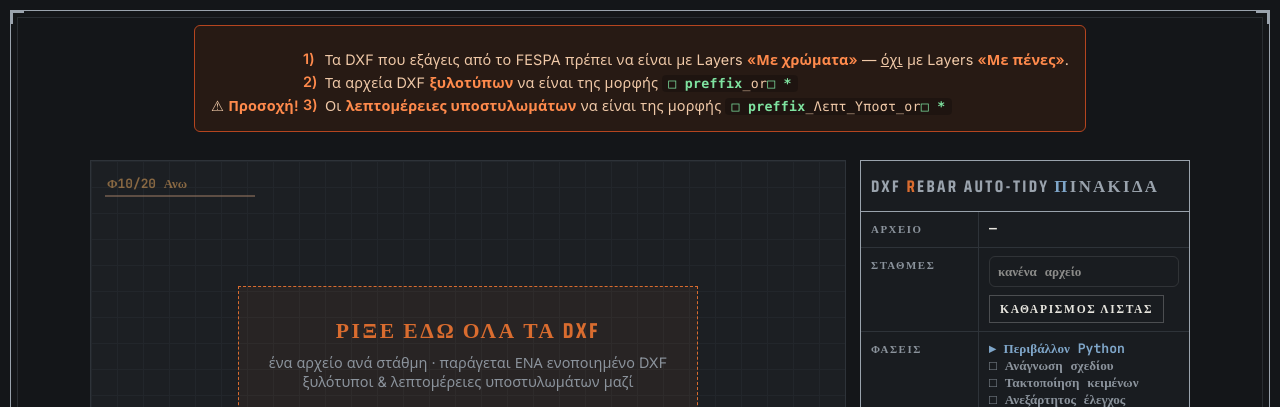
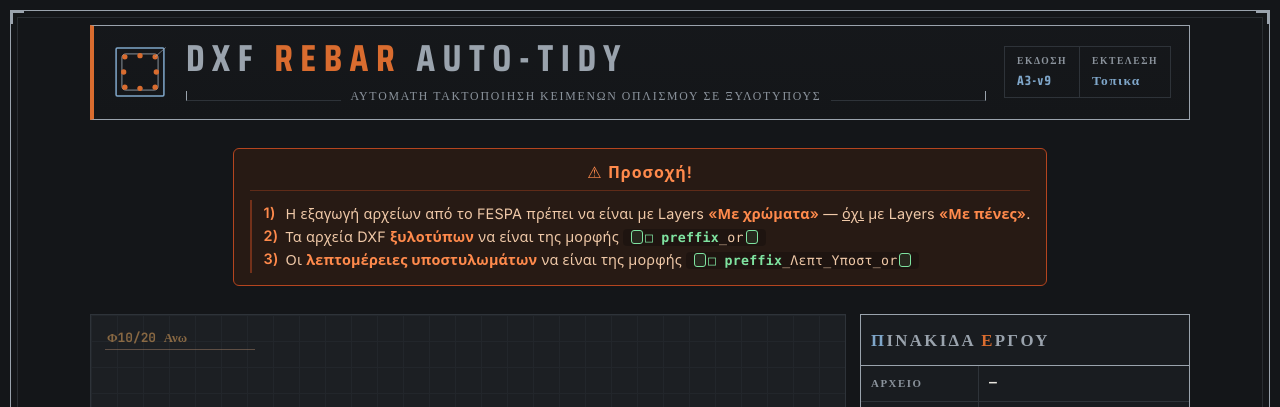
Before and after one commit to axoul1979-pixel/dxf-rebar-organizer, a plain HTML site: page index.html in a window 1280 px wide. Shown: the top 407 px of the page. Drawn offline with Linux system fonts and the light colour scheme.

Commit message:
Add files via upload

```diff
--- a/index.html
+++ b/index.html
@@ -92,6 +92,40 @@
   .credit .txt b{ color:var(--frame); font-weight:700; }
   @media (prefers-reduced-motion: reduce){ .spin{ animation:none; } }
 
+  /* --- ΚΕΦΑΛΙΔΑ: πινακίδα τίτλου σχεδίου --- */
+  .titleblock{ display:grid; grid-template-columns:auto 1fr auto; align-items:center; gap:18px;
+               padding:14px 18px; margin-bottom:14px;
+               border:1px solid var(--frame); border-left:4px solid var(--y);
+               background:linear-gradient(180deg,#1b1e2233,#14161900); }
+  .titleblock .mark{ width:56px; height:56px; flex:none; }
+  .titleblock .mark .sec{ fill:none; stroke:var(--cy); stroke-width:2.6; }
+  .titleblock .mark .stir{ fill:none; stroke:var(--frame); stroke-width:1.5; }
+  .titleblock .mark .bars circle{ fill:var(--y); }
+  .titleblock .mark .lead{ fill:none; stroke:var(--frame); stroke-width:1.2; }
+  .titleblock h1{ margin:0; font:700 clamp(1.5rem,3.4vw,2.35rem) 'Saira Condensed';
+                  letter-spacing:.2em; text-transform:uppercase; color:var(--frame); line-height:1; }
+  .titleblock h1 em{ font-style:normal; color:var(--y); }
+  /* γραμμή διάστασης: το υπότιτλο κάθεται μέσα στο κενό της, όπως σε ξυλότυπο */
+  .titleblock .dim{ display:flex; align-items:center; gap:10px; margin-top:9px; }
+  .titleblock .dim::before, .titleblock .dim::after{
+        content:""; flex:1; height:9px; border-bottom:1px solid var(--hair); }
+  .titleblock .dim::before{ border-left:1px solid var(--frame); }
+  .titleblock .dim::after{ border-right:1px solid var(--frame); }
+  .titleblock .dim span{ font:500 .74rem 'Saira Condensed'; letter-spacing:.15em;
+                         text-transform:uppercase; color:var(--dim); white-space:nowrap; }
+  .titleblock .meta{ display:flex; gap:0; margin:0; border:1px solid var(--hair); }
+  .titleblock .meta > div{ padding:6px 12px; border-right:1px solid var(--hair); }
+  .titleblock .meta > div:last-child{ border-right:0; }
+  .titleblock .meta dt{ font:700 .6rem 'Saira Condensed'; letter-spacing:.16em;
+                        text-transform:uppercase; color:var(--dim); }
+  .titleblock .meta dd{ margin:2px 0 0; font:700 .84rem 'Saira Condensed';
+                        letter-spacing:.1em; color:var(--cy); }
+  @media (max-width:900px){
+    .titleblock{ grid-template-columns:auto 1fr; gap:12px; }
+    .titleblock .meta{ grid-column:1/-1; }
+    .titleblock .dim span{ white-space:normal; }
+  }
+
   /* --- λίστα σταθμών --- */
   .flist{ max-height:210px; overflow:auto; border:1px solid rgba(255,255,255,.10); border-radius:6px; }
   .fl-empty{ padding:6px 8px; opacity:.55; }
@@ -105,13 +139,21 @@
   button.mini{ width:auto; margin-top:8px; padding:4px 10px; font-size:11.5px;
                background:transparent; border:1px solid rgba(255,255,255,.22); color:inherit; }
   /* --- κανόνες ονοματοδοσίας --- */
-  .warn-note .rules{ margin:8px 0 0; padding:0; list-style:none; counter-reset:r;
-                     text-align:left; display:inline-block; }
+  .warn-note .wn-title{ display:block; font-size:1rem; letter-spacing:.06em; color:#ff8a4c;
+                        padding-bottom:7px; margin-bottom:9px;
+                        border-bottom:1px solid #b5451f66; }
+  .warn-note .rules{ margin:0; padding:0 0 0 12px; list-style:none; counter-reset:r;
+                     text-align:left; display:inline-block; vertical-align:top;
+                     border-left:2px solid #b5451f88; }
   .warn-note .rules li{ counter-increment:r; margin:4px 0; padding-left:22px; position:relative; }
   .warn-note .rules li::before{ content:counter(r) ")"; position:absolute; left:0; color:#ff8a4c; font-weight:700; }
   .warn-note code{ font-family:ui-monospace,Consolas,monospace; font-size:.92em;
                    background:#00000038; padding:1px 6px; border-radius:4px; letter-spacing:.02em; }
   .warn-note code .ph{ color:#7fe3a0; font-weight:700; }
+  /* χωριστά κενά κουτάκια, ίδιο μέγεθος, πριν και μετά */
+  .warn-note code .box{ display:inline-block; width:.9em; height:1.05em; vertical-align:-.2em;
+                        margin:0 2px; border:1.5px solid #7fe3a0; border-radius:3px;
+                        background:#7fe3a01a; }
   /* --- η υπογραφή να μην ακουμπά τον πάτο --- */
   .credit{ margin-bottom:34px; }
 </style>
@@ -121,15 +163,36 @@
   <span class="tick tl"></span><span class="tick tr"></span><span class="tick bl"></span><span class="tick br"></span>
   <div class="grid">
 
+    <header class="titleblock" style="grid-column:1/-1;">
+      <svg class="mark" viewBox="0 0 96 96" aria-hidden="true">
+        <rect x="7" y="7" width="82" height="82" rx="2" class="sec"/>
+        <rect x="17" y="17" width="62" height="62" rx="7" class="stir"/>
+        <g class="bars">
+          <circle cx="22" cy="22" r="4.6"/><circle cx="48" cy="20" r="4.6"/><circle cx="74" cy="22" r="4.6"/>
+          <circle cx="20" cy="48" r="4.6"/><circle cx="76" cy="48" r="4.6"/>
+          <circle cx="22" cy="74" r="4.6"/><circle cx="48" cy="76" r="4.6"/><circle cx="74" cy="74" r="4.6"/>
+        </g>
+        <path class="lead" d="M74 22 L92 6"/>
+      </svg>
+      <div class="tt">
+        <h1>DXF <em>REBAR</em> AUTO-TIDY</h1>
+        <div class="dim"><span>Αυτόματη τακτοποίηση κειμένων οπλισμού σε ξυλοτύπους</span></div>
+      </div>
+      <dl class="meta">
+        <div><dt>Εκδοση</dt><dd>A3-v9</dd></div>
+        <div><dt>Εκτελεση</dt><dd>Τοπικα</dd></div>
+      </dl>
+    </header>
+
     <div class="warn-note" style="grid-column:1/-1;">
-      ⚠ <b>Προσοχή!</b>
+      <div class="wn-title">⚠ <b>Προσοχή!</b></div>
       <ol class="rules">
-        <li>Τα DXF που εξάγεις από το FESPA πρέπει να είναι με Layers
+        <li>Η εξαγωγή αρχείων από το FESPA πρέπει να είναι με Layers
             <b>«Με χρώματα»</b> — <u>όχι</u> με Layers <b>«Με πένες»</b>.</li>
         <li>Τα αρχεία DXF <b>ξυλοτύπων</b> να είναι της μορφής
-            <code><span class="ph">preffix</span>_or<span class="ph">*</span></code></li>
+            <code><i class="box"></i><span class="ph">preffix</span>_or<i class="box"></i></code></li>
         <li>Οι <b>λεπτομέρειες υποστυλωμάτων</b> να είναι της μορφής
-            <code><span class="ph">preffix</span>_Λεπτ_Υποστ_or<span class="ph">*</span></code></li>
+            <code><i class="box"></i><span class="ph">preffix</span>_Λεπτ_Υποστ_or<i class="box"></i></code></li>
       </ol>
     </div>
 
@@ -150,7 +213,7 @@
     <input type="file" id="file" accept=".dxf" multiple hidden>
 
     <div class="tblock">
-      <div class="tb-title">DXF <span class="k">R</span>EBAR AUTO-TIDY <span class="num">Π</span>ΙΝΑΚΙΔΑ</div>
+      <div class="tb-title"><span class="num">Π</span>ΙΝΑΚΙΔΑ <span class="k">Ε</span>ΡΓΟΥ</div>
       <div class="tb-row"><div class="tb-k">Αρχειο</div><div class="tb-v" id="tb-file">—</div></div>
       <div class="tb-row"><div class="tb-k">Σταθμες</div><div class="tb-v"><div id="flist" class="flist"><div class="fl-empty">κανένα αρχείο</div></div><button type="button" id="clear" class="mini">καθαρισμός λίστας</button></div></div>
       <div class="tb-row"><div class="tb-k">Φασεις</div><div class="tb-v">
```
